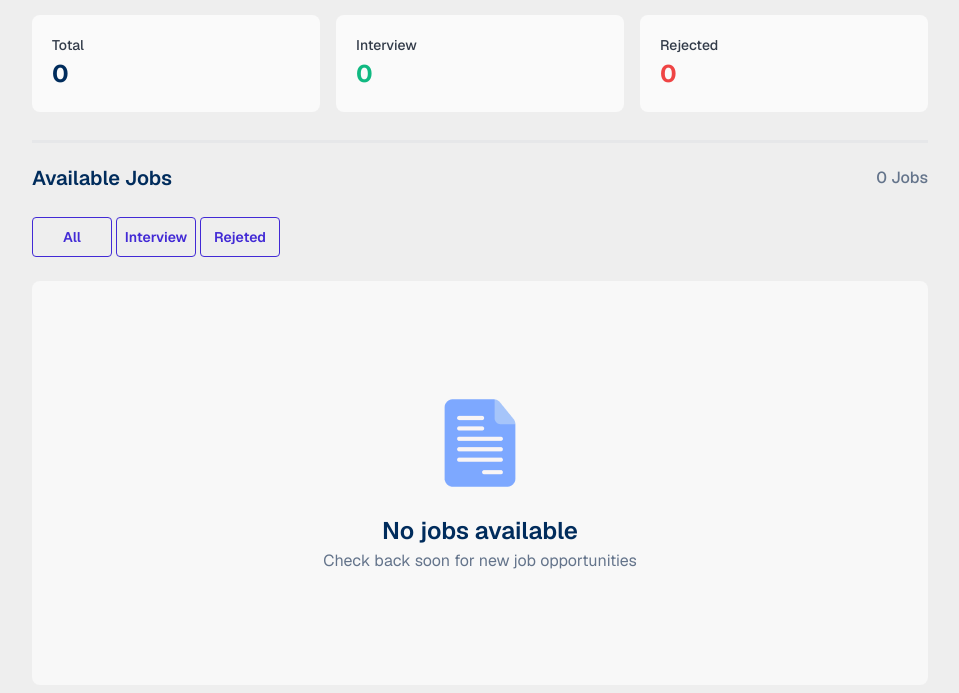
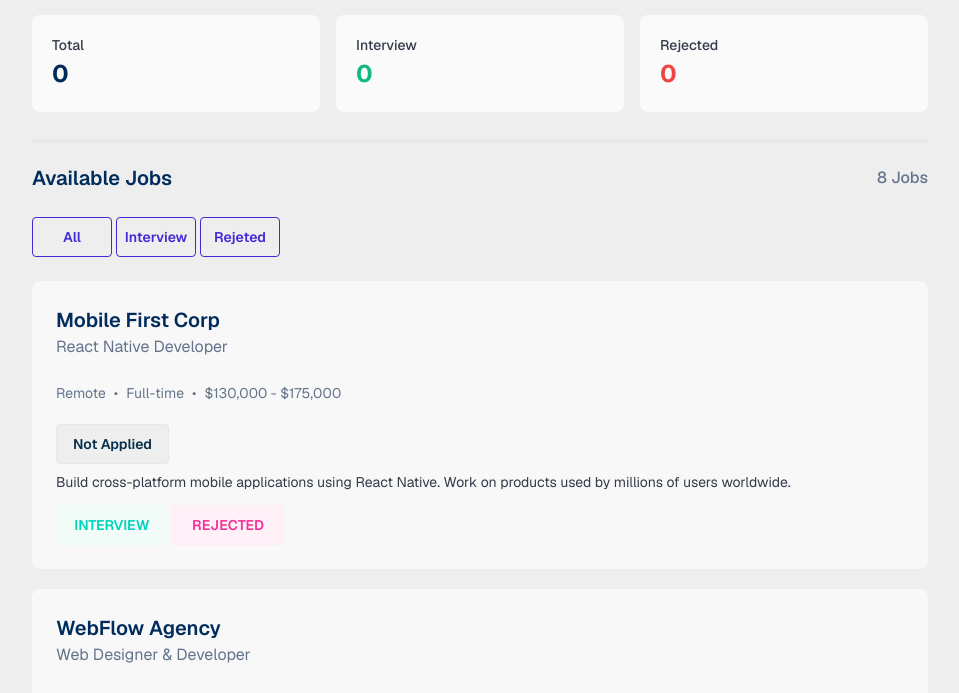
Before and after one commit to PotatoAuthority/Job-Application-Tracker, a plain HTML site: page index.html in a window 1280 px wide. Shown: the part 93-786 px from the top of the page, without its empty margins (160-1119 px from the left). Drawn offline with nearby package versions, Linux system fonts and the light colour scheme.

Commit message:
8 job cards added through code

```diff
--- a/index.html
+++ b/index.html
@@ -52,7 +52,7 @@
         <div class="available-jobs">
             <div class="flex justify-between items-center">
                 <p class="font-semibold text-[20px] text-[#002C5C]">Available Jobs</p>
-                <p class="font-medium text-[16px] text-[#64748B]""><span>0</span> Jobs</p>
+                <p class="font-medium text-[16px] text-[#64748B]""><span id="av_jobs">0</span> Jobs</p>
             </div>
         </div>
 
@@ -66,30 +66,15 @@
     </section>
 
     <section id="all-section" class="all w-[90%] sm:w-[70%] sm:max-w-[1110px] mx-auto pb-6 space-y-4">
-        <div class="empty bg-base-200 rounded-[8px] py-28 px-6 flex flex-col justify-center items-center gap-5">
+        <div id="empty_all" class="empty bg-base-200 rounded-[8px] py-28 px-6 flex flex-col justify-center items-center gap-5 hidden">
             <img src="./Resources/jobs.png" alt="">
             <div class="text">
                 <p class="text-center font-semibold text-[24px]  text-[#002C5C]">No jobs available</p>
                 <p class="text-center text-[px] text-[#64748B]">Check back soon for new job opportunities</p>
             </div>
         </div>
-        <div id="all-job-container" class="jobCard bg-base-200 rounded-[8px] p-6 gap-5">
-            <div class="text">
-                <p class=" font-semibold text-[20px]   text-[#002C5C]">Mobile First Corp</p>
-                <p class=" text-[16px]  text-[#64748B]">React Native Developer</p>
-                <br>
-                <p class="flex items-center gap-2 text-[14px] text-[#64748B] mb-5">
-                <span>Remote</span>
-                <span>•</span>
-                <span>Full-time</span>
-                <span>•</span>
-                <span>$130,000 - $175,000</span>
-                </p>
-                <button class="btn btn-xs sm:btn-md bg-base-300 text-info-content mb-2">Not Applied</button>
-                <p class=" text-[14px]  text-[#323B49] mb-3">Build cross-platform mobile applications using React Native. Work on products used by millions of users worldwide.</p>
-                <button class="btn btn-xs sm:btn-md btn-soft btn-accent w-28">INTERVIEW</button>
-                <button class="btn btn-xs sm:btn-md btn-soft btn-secondary w-28">REJECTED</button>
-            </div>
+        <div id="all-job-container" class="jobCard flex flex-col gap-5">
+
         </div>
     </section>
 
--- a/scripts/all.js
+++ b/scripts/all.js
@@ -1,3 +1,39 @@
 console.log('all.js connected');
 
-getElement('all-job-container');
+//setting job number
+const jobNum = document.getElementById('av_jobs');
+jobNum.innerText = jobList.length;
+
+const job_container = getElement('all-job-container');
+const emptyJob_all_section = getElement('empty_all');
+
+if(jobList.length == 0){
+    emptyJob_all_section.classList.remove('hidden');
+}
+else{
+    emptyJob_all_section.classList.add('hidden');
+}
+
+//displaying all jobs
+for(const obj of jobList){
+    const job_cards = document.createElement('div');
+    job_cards.innerHTML = `
+    <div class="text bg-base-200 rounded-[8px] p-6">
+                <p class=" font-semibold text-[20px]   text-[#002C5C]">${obj.company_name}</p>
+                <p class=" text-[16px]  text-[#64748B]">${obj.position}</p>
+                <br>
+                <p class="flex items-center gap-2 text-[14px] text-[#64748B] mb-5">
+                <span>${obj.location}</span>
+                <span>•</span>
+                <span>${obj.type}</span>
+                <span>•</span>
+                <span>${obj.salary}</span>
+                </p>
+                <button class="btn btn-xs sm:btn-md bg-base-300 text-info-content mb-2">Not Applied</button>
+                <p class=" text-[14px]  text-[#323B49] mb-3">${obj.description}</p>
+                <button class="btn btn-xs sm:btn-md btn-soft btn-accent w-28">INTERVIEW</button>
+                <button class="btn btn-xs sm:btn-md btn-soft btn-secondary w-28">REJECTED</button>
+            </div>
+    `;
+    job_container.append(job_cards);
+};
```
